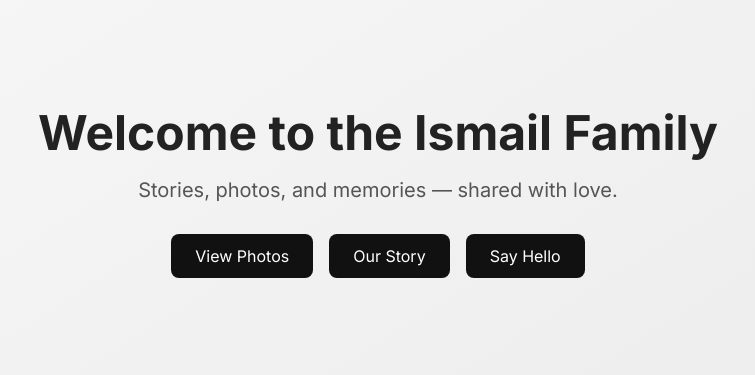
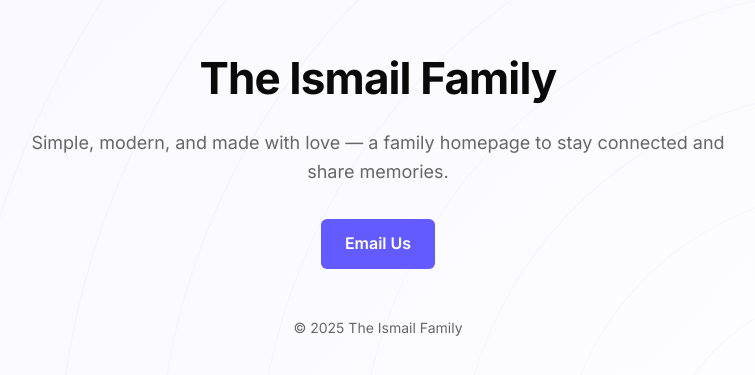
Before and after one commit to taariqzw/site, a plain HTML site: page index.html in a window 1280 px wide. Shown: the part 209-584 px from the top of the page, without its empty margins (262-1017 px from the left). Drawn offline with Linux system fonts and the light colour scheme.

Commit message:
Update index.html

```diff
--- a/index.html
+++ b/index.html
@@ -2,90 +2,125 @@
 <html lang="en">
 <head>
   <meta charset="UTF-8" />
-  <meta name="viewport" content="width=device-width, initial-scale=1.0" />
+  <meta name="viewport" content="width=device-width, initial-scale=1.0"/>
   <title>The Ismail Family</title>
-  <link href="https://fonts.googleapis.com/css2?family=Inter:wght@400;700&display=swap" rel="stylesheet">
+  <link href="https://fonts.googleapis.com/css2?family=Inter:wght@400;600;700&display=swap" rel="stylesheet">
   <style>
+    :root {
+      --text: #0a0a0a;
+      --muted: #666;
+      --bg: #ffffff;
+      --accent: #635bff;
+    }
+
     * {
       margin: 0;
       padding: 0;
       box-sizing: border-box;
     }
 
+    html, body {
+      height: 100%;
+      font-family: 'Inter', sans-serif;
+      background-color: var(--bg);
+      color: var(--text);
+      line-height: 1.6;
+      overflow-x: hidden;
+    }
+
     body {
-      font-family: 'Inter', sans-serif;
-      background: linear-gradient(to bottom right, #f9f9f9, #eaeaea);
-      color: #222;
       display: flex;
+      align-items: center;
       justify-content: center;
-      align-items: center;
-      height: 100vh;
-      text-align: center;
       padding: 2rem;
+      position: relative;
+    }
+
+    .background {
+      position: absolute;
+      top: 0; left: 0;
+      width: 100%;
+      height: 100%;
+      background: linear-gradient(135deg, rgba(99,91,255,0.05), rgba(0,0,0,0));
+      z-index: 0;
+      overflow: hidden;
+    }
+
+    .wave {
+      position: absolute;
+      width: 200%;
+      height: 200%;
+      background: repeating-radial-gradient(circle at 50% 50%, rgba(99,91,255,0.03), rgba(99,91,255,0.03) 1px, transparent 2px, transparent 100px);
+      animation: waveMove 20s linear infinite;
+    }
+
+    @keyframes waveMove {
+      0% { transform: translate(0, 0); }
+      100% { transform: translate(-25%, -25%); }
     }
 
     .container {
-      max-width: 800px;
-      animation: fadeIn 1.5s ease-out;
+      max-width: 720px;
+      text-align: center;
+      position: relative;
+      z-index: 1;
     }
 
     h1 {
-      font-size: 3rem;
+      font-size: 2.75rem;
+      font-weight: 700;
       margin-bottom: 1rem;
-      line-height: 1.2;
+      letter-spacing: -0.02em;
     }
 
     p {
-      font-size: 1.25rem;
+      font-size: 1.125rem;
+      color: var(--muted);
       margin-bottom: 2rem;
-      color: #555;
     }
 
-    .buttons {
-      display: flex;
-      justify-content: center;
-      gap: 1rem;
-      flex-wrap: wrap;
+    .button {
+      display: inline-block;
+      background-color: var(--accent);
+      color: #fff;
+      padding: 0.75rem 1.5rem;
+      border-radius: 6px;
+      text-decoration: none;
+      font-weight: 600;
+      font-size: rem;
+      transition: background-color 0.1s ease, transform 0.1s ease;
     }
 
-    .buttons a {
-      text-decoration: none;
-      background-color: #111;
-      color: white;
-      padding: 0.75rem 1.5rem;
-      border-radius: 8px;
-      transition: background-color 0.3s;
+    .button:hover {
+      background-color: #4e47d0;
+      transform: translateY(-2px);
     }
 
-    .buttons a:hover {
-      background-color: #333;
-    }
-
-    @keyframes fadeIn {
-      from { opacity: 0; transform: translateY(20px); }
-      to { opacity: 1; transform: translateY(0); }
+    footer {
+      margin-top: 3rem;
+      color: var(--muted);
+      font-size: 0.875rem;
     }
 
     @media (max-width: 600px) {
-      h1 {
-        font-size: 2.2rem;
-      }
-
-      p {
-        font-size: 1rem;
-      }
+      h1 { font-size: 2rem; }
+      p { font-size: 1rem; }
+      .button { width: 100%; padding: 1rem; }
     }
   </style>
 </head>
 <body>
+
+  <div class="background">
+    <div class="wave"></div>
+  </div>
+
   <div class="container">
-    <h1>Welcome to the Ismail Family</h1>
-    <p>Stories, photos, and memories — shared with love.</p>
-    <div class="buttons">
-      <a href="#photos">View Photos</a>
-      <a href="#about">Our Story</a>
-      <a href="#contact">Say Hello</a>
-    </div>
+    <h1>The Ismail Family</h1>
+    <p>Simple, modern, and made with love — a family homepage to stay connected and share memories.</p>
+    <a href="mailto:hello@ismail.co.zw?subject=Hello from the website&body=Hi there!" class="button">Email Us</a>
+    <footer>&copy; 2025 The Ismail Family</footer>
   </div>
+
 </body>
 </html>
```
